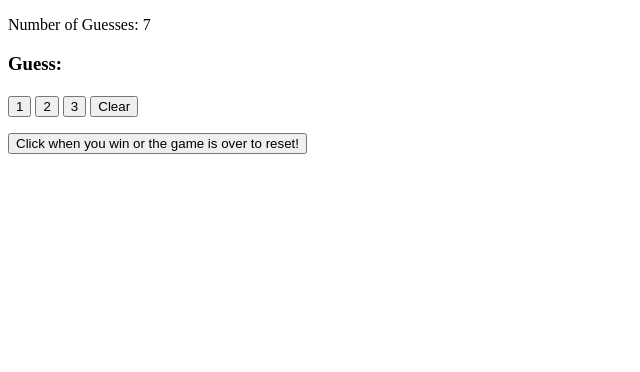
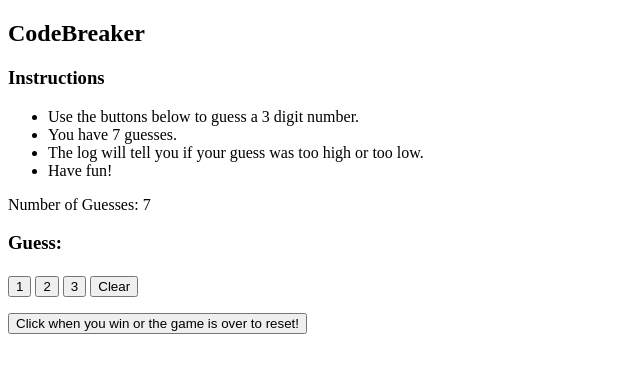
Before and after one commit to fionawg/CodeBreaker, a plain HTML site: page index.html in a window 1280 px wide. Shown: the whole page, without its empty margins (0-640 px from the left). Drawn offline with Linux system fonts and the light colour scheme.

Commit message:
Update index.html

```diff
--- a/index.html
+++ b/index.html
@@ -95,6 +95,14 @@
     </script>
 </head>
 <body onload="initialize();">
+    <h2>CodeBreaker</h2>
+    <h3>Instructions</h3>
+    <ul>
+        <li>Use the buttons below to guess a 3 digit number.</li>
+        <li>You have 7 guesses.</li>
+        <li>The log will tell you if your guess was too high or too low.</li>
+        <li>Have fun!</li>
+    </ul>
     <p id="count"></p>
     <span>Number of Guesses: </span>
     <span id="guesses"></span>
```
